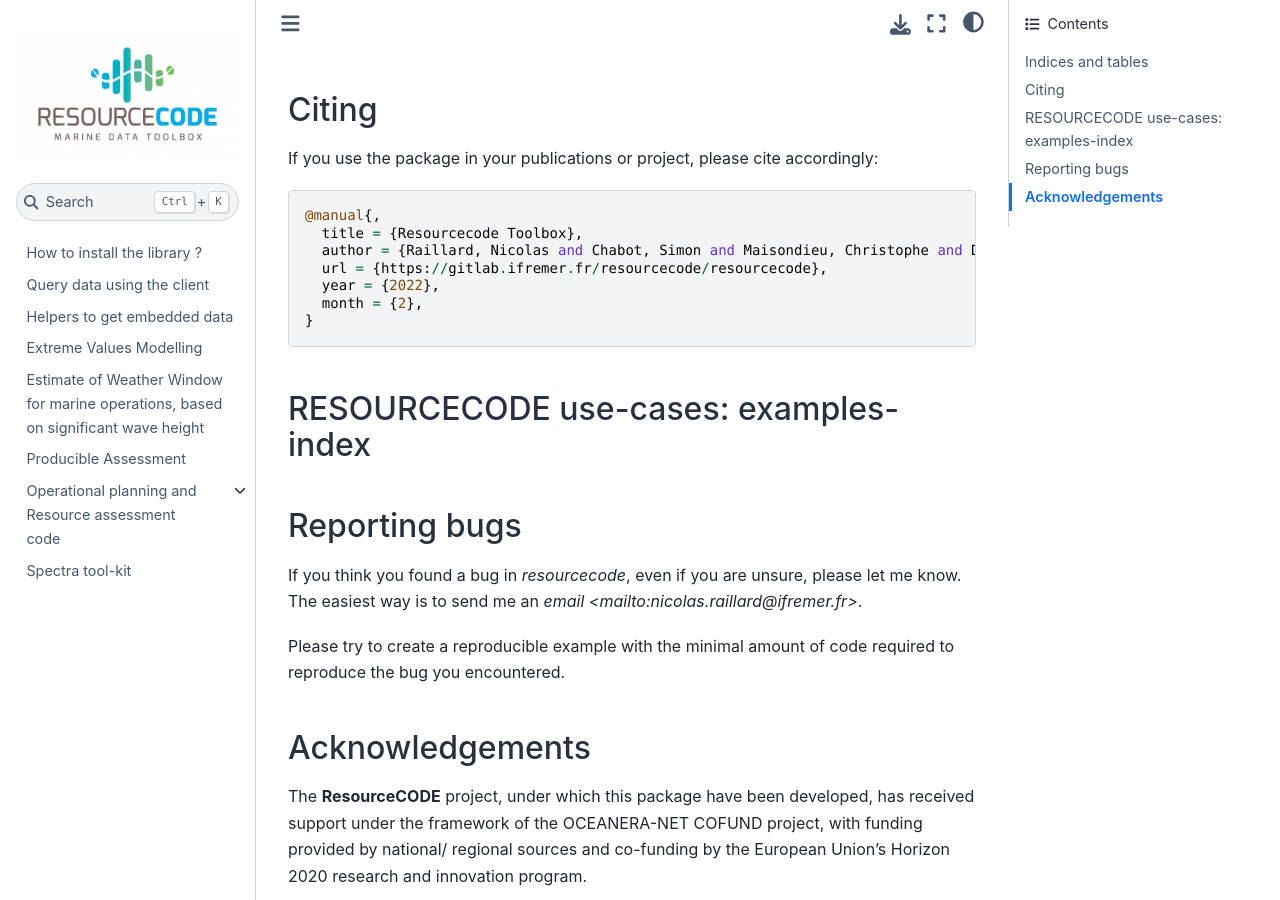
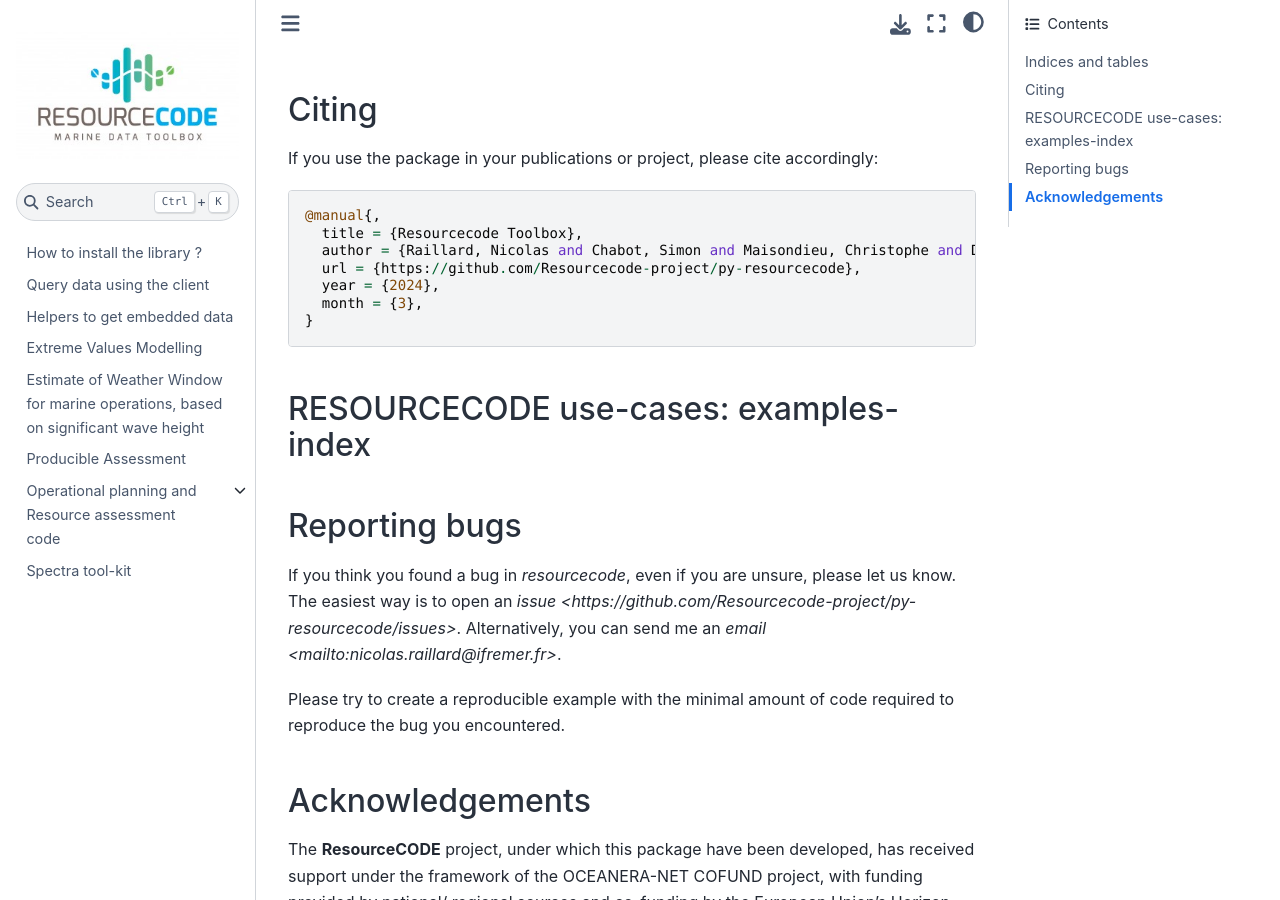
Before and after one commit to Resourcecode-project/py-resourcecode, a Sphinx documentation site: the page built from doc/index.rst, in a window 1280 px wide and 900 px high, scrolled down 731 px. Built offline with Sphinx 7.4.7 and the Sphinx Book theme 1.1.4, drawn with Linux system fonts in a browser that asks for light colours; pages that are not in the unit, such as notebooks, are missing from menus.

Commit message:
Update version number everywhere and remove former references to gitlab

```diff
--- a/doc/index.rst
+++ b/doc/index.rst
@@ -40,9 +40,9 @@
    @manual{,
      title = {Resourcecode Toolbox},
      author = {Raillard, Nicolas and Chabot, Simon and Maisondieu, Christophe and Darbynian, David and Payne, Gregory and Papillon, Louis},
-     url = {https://gitlab.ifremer.fr/resourcecode/resourcecode},
-     year = {2022},
-     month = {2},
+     url = {https://github.com/Resourcecode-project/py-resourcecode},
+     year = {2024},
+     month = {3},
    }
 
 RESOURCECODE use-cases: :ref:`examples-index`
@@ -52,8 +52,8 @@
 Reporting bugs
 ---------------
 
-If you think you found a bug in `resourcecode`, even if you are unsure, please let me know. The
-easiest way is to send me an `email <mailto:nicolas.raillard@ifremer.fr>`.
+If you think you found a bug in `resourcecode`, even if you are unsure, please let us know. The
+easiest way is to open an `issue <https://github.com/Resourcecode-project/py-resourcecode/issues>`. Alternatively, you can send me an `email <mailto:nicolas.raillard@ifremer.fr>`.
 
 Please try to create a reproducible example with the minimal amount of code required to reproduce the bug you encountered.
 
--- a/resourcecode/__version__.py
+++ b/resourcecode/__version__.py
@@ -17,5 +17,5 @@
 # You should have received a copy of the GNU General Public License along
 # with Resourcecode. If not, see <https://www.gnu.org/licenses/>.
 
-numversion = (1, 1, 0)
+numversion = (1, 1, 1)
 __version__ = ".".join(str(num) for num in numversion)
--- a/setup.py
+++ b/setup.py
@@ -102,7 +102,7 @@
     include_package_data=True,
     zip_safe=False,
     project_urls={
-        "GitLab": "https://gitlab.ifremer.fr/resourcecode/resourcecode",
+        "GitHub": "https://github.com/Resourcecode-project/py-resourcecode",
         "Web Portal": "https://resourcecode.ifremer.fr",
         "PyPI": "https://pypi.org/project/resourcecode",
     },
```
Also changed, not shown: README.md (+6 -7 lines), .gitlab-ci-ifremer.yml (deleted), 2 other files.
